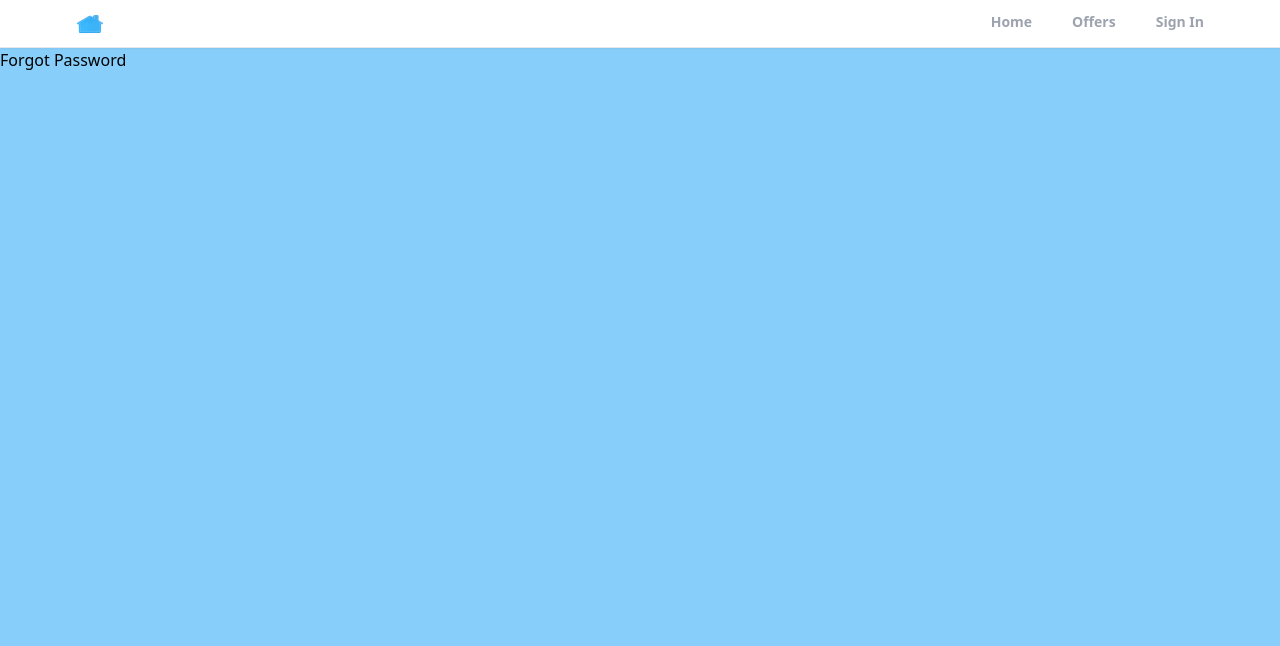
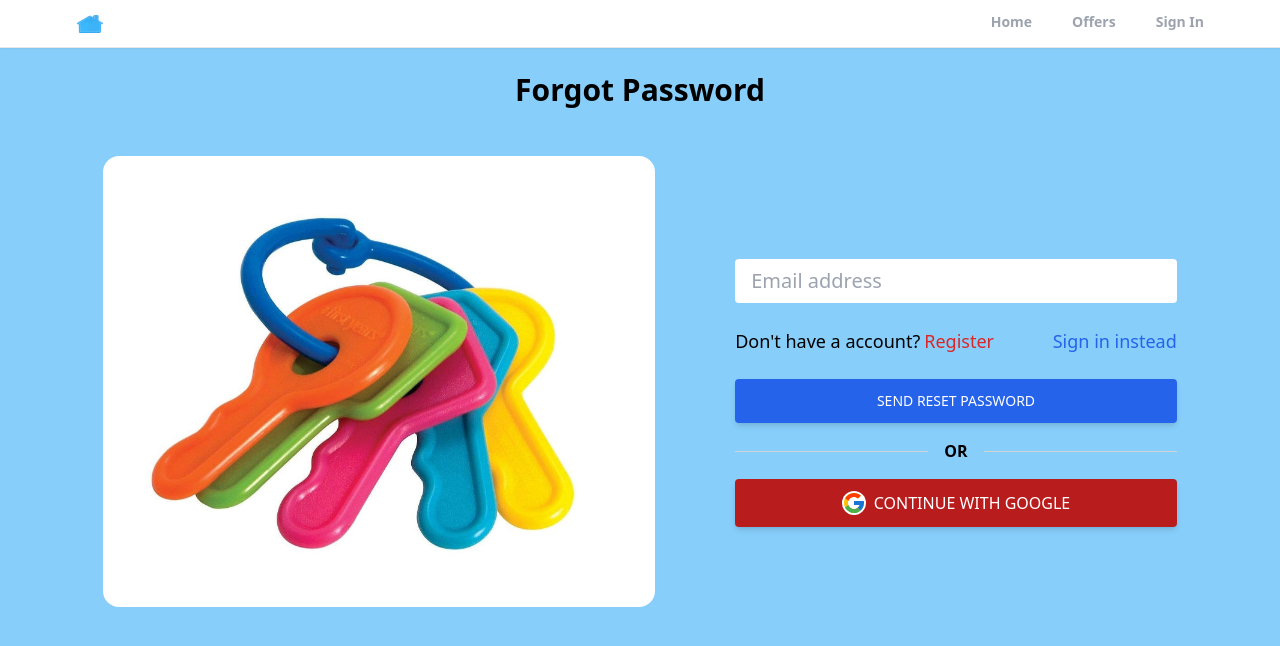
Before and after one commit to delafuent3/gh-mcsd6-project, a React (Create React App) app: page /forgot-password in a window 1280 px wide. Shown: the top 646 px of the page. Built offline with nearby package versions, Linux system fonts and the light colour scheme.

Commit message:
Task 7 - Forgot Password Page

```diff
--- a/src/pages/ForgotPassword.jsx
+++ b/src/pages/ForgotPassword.jsx
@@ -1,5 +1,76 @@
-export default function ForgotPassword(){
+// Import images
+import keyImage from "../images/login_key.jpg"
+
+// Import Libraries
+import {Link} from "react-router-dom";
+
+// Import Components
+import OAuth from "../components/OAuth";
+
+export default function ForgotPassword() {
     return (
-        <div> Forgot Password </div>
+        <section>
+            <h1 className="text-3xl text-center mt-6 font-bold">Forgot Password</h1>
+
+            {/* ------------------------------------------------------------------------------ DIV - MAIN ---------- */}
+            <div className="flex justify-center flex-wrap items-center px-6 py-12 max-w-6xl mx-auto">
+
+                {/* ------------------------------------------------------------------------------- IMAGE ---------- */}
+                <div className="md:w-[67%] lg:w-[50%] mb-12 md:mb-6">
+                    <img src={keyImage} alt="key" className="w-full rounded-2xl"/>
+                </div>
+
+                {/* -------------------------------------------------------------------------- DIV - FORM ---------- */}
+                <div className="w-full md:w-[67%] lg:w-[40%] lg:ml-20">
+                    {/* ---------------------------------------------------------------------------- FORM ---------- */}
+                    <form>
+                        {/* --------------------------------------------------------------- INPUT - EMAIL ---------- */}
+                        <input
+                            type="email"
+                            id="email"
+                            autoComplete="off"
+                            placeholder="Email address"
+                            className="mb-6 w-full px-4 py-2 text-xl text-gray-700 bg-white border-gray-300 rounded transition ease-in-out"
+                        />
+
+                        {/* ----------------------------------------------------------------------- LINKS ---------- */}
+                        <div className="flex justify-between whitespace-nowrap text-sm sm:text-lg">
+                            <p className="mb-6">
+                                Don't have a account?
+                                <Link
+                                    className="text-red-600 hover:text-red-700 transition duration-200 ease-in-out ml-1"
+                                >
+                                    Register
+                                </Link>
+                            </p>
+                            <p>
+                                <Link
+                                    className="text-blue-600 hover:text-blue-800 transition duration-200 ease-in-out"
+                                >
+                                    Sign in instead
+                                </Link>
+                            </p>
+                        </div>
+
+                        {/* ------------------------------------------------------------ BUTTON - SIGN IN ---------- */}
+                        <button
+                            className="w-full bg-blue-600 text-white px-7 py-3 text-sm font-medium uppercase rounded shadow-md hover:bg-blue-700 transition duration-150 ease-in-out hover:shadow-lg active:bg-blue-800"
+                        >
+                            Send reset password
+                        </button>
+
+                        {/* -------------------------------------------------------------- PARAGRAPH - OR ---------- */}
+                        <div className="flex items-center  my-4 before:border-t before:flex-1 before:border-gray-300 after:border-t after:flex-1 after:border-gray-300">
+                            <p className="text-center font-semibold mx-4">OR</p>
+                        </div>
+
+                        {/* ----------------------------------------------------------- COMPONENT - OAuth ---------- */}
+                        <OAuth/>
+                    </form>
+                </div>
+
+
+            </div>
+        </section>
     )
 }
```
